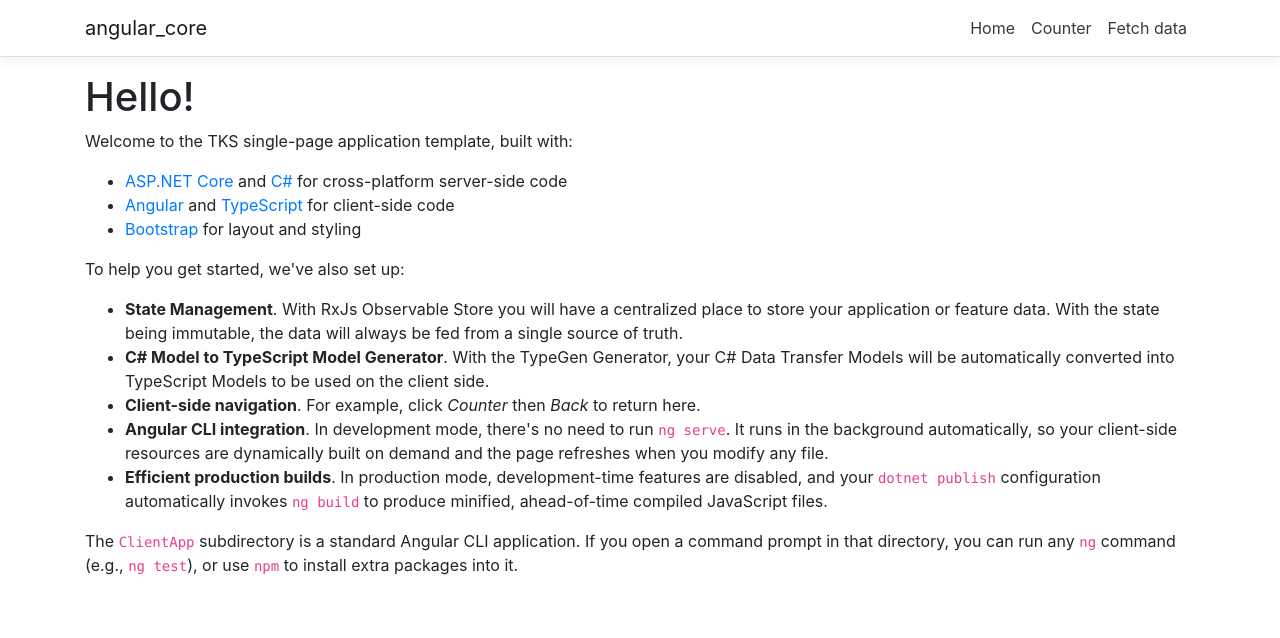
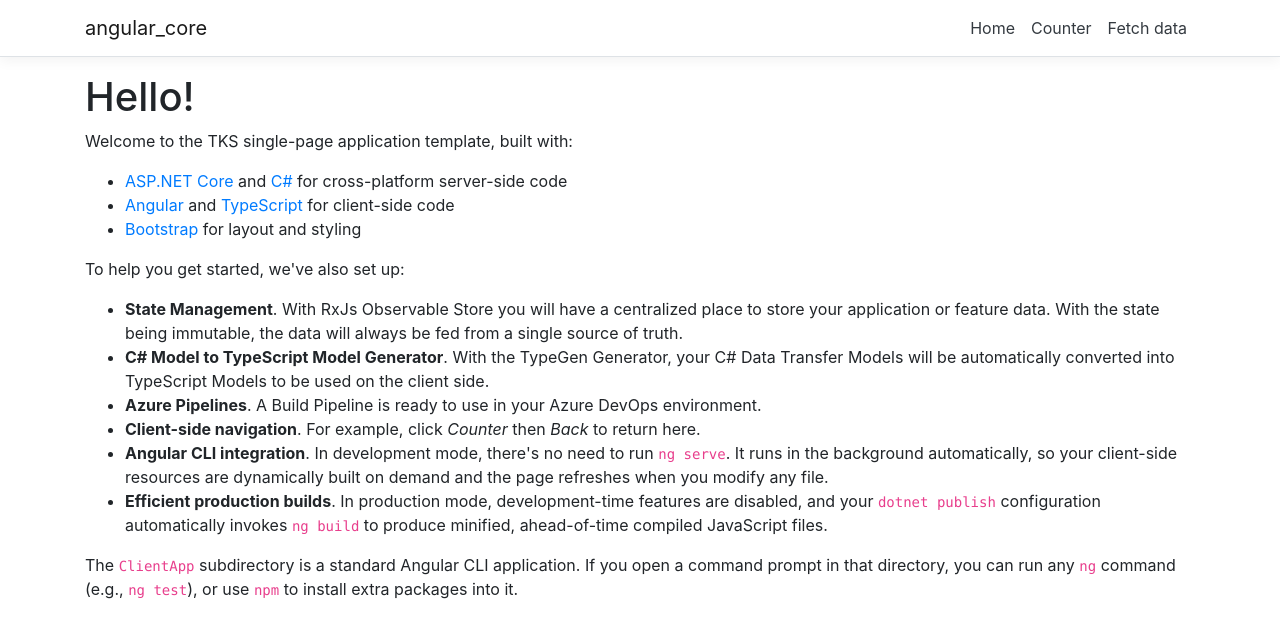
Before and after one commit to taylordevereaux/angular-core, an Angular app in the folder ClientApp/: page / in a window 1280 px wide. Shown: the top 638 px of the page. Built offline with nearby package versions, Linux system fonts and the light colour scheme; what rxjs-observable-store would draw is missing.

Commit message:
Adds Azure DevOps pipelines details

```diff
--- a/ClientApp/src/app/home/home.component.html
+++ b/ClientApp/src/app/home/home.component.html
@@ -28,6 +28,10 @@
     TypeScript Models to be used on the client side.
   </li>
   <li>
+    <strong>Azure Pipelines</strong>. A Build Pipeline is ready to use in your
+    Azure DevOps environment.
+  </li>
+  <li>
     <strong>Client-side navigation</strong>. For example, click
     <em>Counter</em> then <em>Back</em> to return here.
   </li>
```
Also changed, not shown: 1 other file (tests, documents, lock files or other folders).
